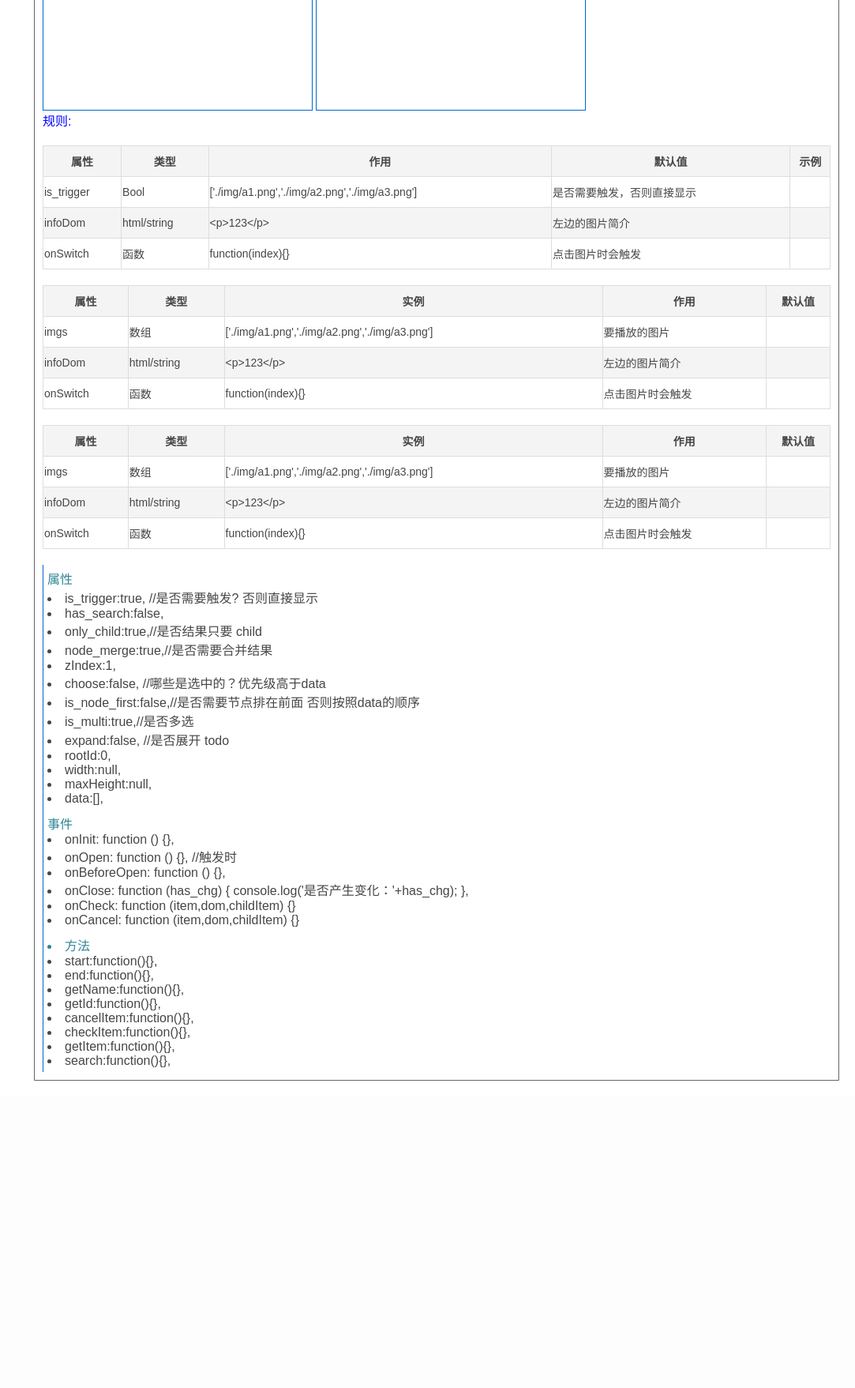
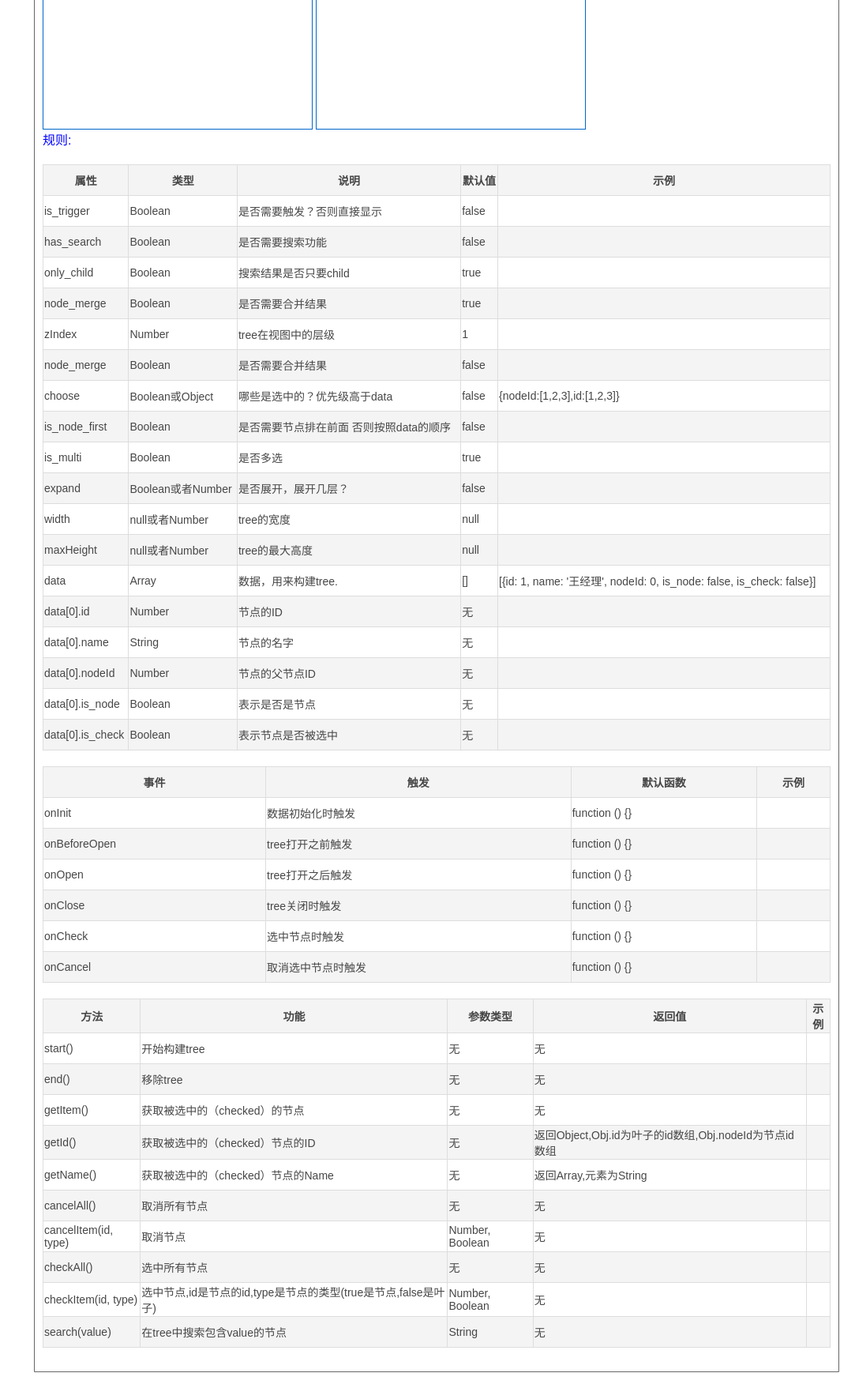
Before and after one commit to pumpinger/xstarp, a PHP site: page /tree.php in a window 1280 px wide. Shown: the part 2108-3865 px from the top of the page at 79% size, without its empty margins (197-1280 px from the left). Before the commit the page ends 3476 px from the top, so only its background shows below. Run offline with PHP 8.4, Linux system fonts and the light colour scheme.

Commit message:
tree.php-规则

```diff
--- a/src/js/tree.js
+++ b/src/js/tree.js
@@ -32,13 +32,13 @@
 
     var defOpt = {
         dom: '',  //jqueryDom
-        is_trigger: true,  //是否需要触发? 否则直接显示
+        is_trigger: false,  //是否需要触发? 否则直接显示
         has_search: false,
         only_child: true,//是否结果只要 child
         node_merge: true,//结果只显示最上层  比如   中国被选中  四川,成都则不会显示  否则 每个被勾选的节点都显示
         zIndex: 1,
         choose: false,  //哪些是选中的？优先级高于data  {nodeId:[1,2,3],id:[1,2,3]}
-        //node_first:false,//是否需要节点排在前面  否则按照data的顺序
+        // node_first:false,//是否需要节点排在前面  否则按照data的顺序
         is_multi: true,//是否多选
         expand: false, //是否展开，false、true、num  //todo expand
         width: null,
--- a/tree.php
+++ b/tree.php
@@ -18,18 +18,10 @@ include "layout_header.php";
         vertical-align: top;
     }
 
-    .x-tree-h3 {
-         color: #2e8596;
-     }
-
-    .api-wrap {
-        min-width: 300px;
-        padding: 5px;
-        border-left: 1px solid #06c;
-    }
-    .api-wrap li {
-        display: list-item;
-        list-style-type: disc;
+    .x-table-interval .data-detail {
+        display: inline-block;
+        width:100%;
+        max-width: 400px;
     }
 
 </style>
@@ -38,7 +30,6 @@ include "layout_header.php";
     <div class="x-panel-title">树型选择器</div>
     <div class="x-panel-content">
         <p class="x-color-blue">示例：</p>
-
         <pre><code class="language-html"><textarea>
             <div class="tree-wrap">
                 <p>方法一</p>
@@ -129,7 +120,7 @@ include "layout_header.php";
             <tr>
                 <th>属性</th>
                 <th>类型</th>
-                <th>作用</th>
+                <th>说明</th>
                 <th>默认值</th>
                 <th>示例</th>
             </tr>
@@ -137,144 +128,263 @@ include "layout_header.php";
             <tbody>
             <tr>
                 <td>is_trigger</td>
-                <td>Bool</td>
-                <td>['./img/a1.png','./img/a2.png','./img/a3.png']</td>
-                <td>是否需要触发，否则直接显示</td>
+                <td>Boolean</td>
+                <td>是否需要触发？否则直接显示</td>
+                <td>false</td>
                 <td></td>
             </tr>
             <tr>
-                <td>infoDom</td>
-                <td>html/string</td>
-                <td>&lt;p&gt;123&lt;/p&gt;</td>
-                <td>左边的图片简介</td>
+                <td>has_search</td>
+                <td>Boolean</td>
+                <td>是否需要搜索功能</td>
+                <td>false</td>
                 <td></td>
             </tr>
             <tr>
-                <td>onSwitch</td>
-                <td>函数</td>
-                <td>function(index){}</td>
-                <td>点击图片时会触发</td>
+                <td>only_child</td>
+                <td>Boolean</td>
+                <td>搜索结果是否只要child</td>
+                <td>true</td>
+                <td></td>
+            </tr>
+            <tr>
+                <td>node_merge</td>
+                <td>Boolean</td>
+                <td>是否需要合并结果</td>
+                <td>true</td>
+                <td></td>
+            </tr>
+            <tr>
+                <td>zIndex</td>
+                <td>Number</td>
+                <td>tree在视图中的层级</td>
+                <td>1</td>
+                <td></td>
+            </tr>
+            <tr>
+                <td>node_merge</td>
+                <td>Boolean</td>
+                <td>是否需要合并结果</td>
+                <td>false</td>
+                <td></td>
+            </tr>
+            <tr>
+                <td>choose</td>
+                <td>Boolean或Object</td>
+                <td>哪些是选中的？优先级高于data</td>
+                <td>false</td>
+                <td>{nodeId:[1,2,3],id:[1,2,3]}</td>
+            </tr>
+            <tr>
+                <td>is_node_first</td>
+                <td>Boolean</td>
+                <td>是否需要节点排在前面 否则按照data的顺序</td>
+                <td>false</td>
+                <td></td>
+            </tr>
+            <tr>
+                <td>is_multi</td>
+                <td>Boolean</td>
+                <td>是否多选</td>
+                <td>true</td>
+                <td></td>
+            </tr>
+            <tr>
+                <td>expand</td>
+                <td>Boolean或者Number</td>
+                <td>是否展开，展开几层？</td>
+                <td>false</td>
+                <td></td>
+            </tr>
+            <tr>
+                <td>width</td>
+                <td>null或者Number</td>
+                <td>tree的宽度</td>
+                <td>null</td>
+                <td></td>
+            </tr>
+            <tr>
+                <td>maxHeight</td>
+                <td>null或者Number</td>
+                <td>tree的最大高度</td>
+                <td>null</td>
+                <td></td>
+            </tr>
+            <tr>
+                <td>data</td>
+                <td>Array</td>
+                <td>数据，用来构建tree.</td>
+                <td>[]</td>
+                <td>[{id: 1, name: '王经理', nodeId: 0, is_node: false, is_check: false}]</td>
+            </tr>
+            <tr>
+                <td>data[0].id</td>
+                <td>Number</td>
+                <td>节点的ID</td>
+                <td>无</td>
+                <td></td>
+            </tr>
+            <tr>
+                <td>data[0].name</td>
+                <td>String</td>
+                <td>节点的名字</td>
+                <td>无</td>
+                <td></td>
+            </tr>
+            <tr>
+                <td>data[0].nodeId</td>
+                <td>Number</td>
+                <td>节点的父节点ID</td>
+                <td>无</td>
+                <td></td>
+            </tr>
+            <tr>
+                <td>data[0].is_node</td>
+                <td>Boolean</td>
+                <td>表示是否是节点</td>
+                <td>无</td>
+                <td></td>
+            </tr>
+            <tr>
+                <td>data[0].is_check</td>
+                <td>Boolean</td>
+                <td>表示节点是否被选中</td>
+                <td>无</td>
                 <td></td>
             </tr>
             </tbody>
-
-
         </table>
         <table class="x-table x-table-interval">
             <thead>
             <tr>
-                <th>属性</th>
-                <th>类型</th>
-                <th>实例</th>
-                <th>作用</th>
-                <th>默认值</th>
+                <th>事件</th>
+                <th>触发</th>
+                <th>默认函数</th>
+                <th>示例</th>
             </tr>
             </thead>
-
             <tbody>
             <tr>
-                <td>imgs</td>
-                <td>数组</td>
-                <td>['./img/a1.png','./img/a2.png','./img/a3.png']</td>
-                <td>要播放的图片</td>
+                <td>onInit</td>
+                <td>数据初始化时触发</td>
+                <td>function () {}</td>
                 <td></td>
             </tr>
             <tr>
-                <td>infoDom</td>
-                <td>html/string</td>
-                <td>&lt;p&gt;123&lt;/p&gt;</td>
-                <td>左边的图片简介</td>
+                <td>onBeforeOpen</td>
+                <td>tree打开之前触发</td>
+                <td>function () {}</td>
                 <td></td>
             </tr>
             <tr>
-                <td>onSwitch</td>
-                <td>函数</td>
-                <td>function(index){}</td>
-                <td>点击图片时会触发</td>
+                <td>onOpen</td>
+                <td>tree打开之后触发</td>
+                <td>function () {}</td>
+                <td></td>
+            </tr>
+            <tr>
+                <td>onClose</td>
+                <td>tree关闭时触发</td>
+                <td>function () {}</td>
+                <td></td>
+            </tr>
+            <tr>
+                <td>onCheck</td>
+                <td>选中节点时触发</td>
+                <td>function () {}</td>
+                <td></td>
+            </tr>
+            <tr>
+                <td>onCancel</td>
+                <td>取消选中节点时触发</td>
+                <td>function () {}</td>
                 <td></td>
             </tr>
             </tbody>
-
-
         </table>
         <table class="x-table x-table-interval">
             <thead>
             <tr>
-                <th>属性</th>
-                <th>类型</th>
-                <th>实例</th>
-                <th>作用</th>
-                <th>默认值</th>
+                <th>方法</th>
+                <th>功能</th>
+                <th>参数类型</th>
+                <th>返回值</th>
+                <th>示例</th>
             </tr>
             </thead>
-
             <tbody>
             <tr>
-                <td>imgs</td>
-                <td>数组</td>
-                <td>['./img/a1.png','./img/a2.png','./img/a3.png']</td>
-                <td>要播放的图片</td>
+                <td>start()</td>
+                <td>开始构建tree</td>
+                <td>无</td>
+                <td>无</td>
                 <td></td>
             </tr>
             <tr>
-                <td>infoDom</td>
-                <td>html/string</td>
-                <td>&lt;p&gt;123&lt;/p&gt;</td>
-                <td>左边的图片简介</td>
+                <td>end()</td>
+                <td>移除tree</td>
+                <td>无</td>
+                <td>无</td>
                 <td></td>
             </tr>
             <tr>
-                <td>onSwitch</td>
-                <td>函数</td>
-                <td>function(index){}</td>
-                <td>点击图片时会触发</td>
+                <td>getItem()</td>
+                <td>获取被选中的（checked）的节点</td>
+                <td>无</td>
+                <td>无</td>
+                <td></td>
+            </tr>
+            <tr>
+                <td>getId()</td>
+                <td>获取被选中的（checked）节点的ID</td>
+                <td>无</td>
+                <td>返回Object,Obj.id为叶子的id数组,Obj.nodeId为节点id数组</td>
+                <td></td>
+            </tr>
+            <tr>
+                <td>getName()</td>
+                <td>获取被选中的（checked）节点的Name</td>
+                <td>无</td>
+                <td>返回Array,元素为String</td>
+                <td></td>
+            </tr>
+            <tr>
+                <td>cancelAll()</td>
+                <td>取消所有节点</td>
+                <td>无</td>
+                <td>无</td>
+                <td></td>
+            </tr>
+            <tr>
+                <td>cancelItem(id, type)</td>
+                <td>取消节点</td>
+                <td>Number, Boolean</td>
+                <td>无</td>
+                <td></td>
+            </tr>
+            <tr>
+                <td>checkAll()</td>
+                <td>选中所有节点</td>
+                <td>无</td>
+                <td>无</td>
+                <td></td>
+            </tr>
+            <tr>
+                <td>checkItem(id, type)</td>
+                <td>选中节点,id是节点的id,type是节点的类型(true是节点,false是叶子)</td>
+                <td>Number, Boolean</td>
+                <td>无</td>
+                <td></td>
+            </tr>
+            <tr>
+                <td>search(value)</td>
+                <td>在tree中搜索包含value的节点</td>
+                <td>String</td>
+                <td>无</td>
                 <td></td>
             </tr>
             </tbody>
-
-
         </table>
-
-        <div class="api-wrap">
-            <p class="x-tree-h3">属性</p>
-            <li>is_trigger:true, //是否需要触发? 否则直接显示</li>
-            <li>has_search:false,</li>
-            <li>only_child:true,//是否结果只要 child</li>
-            <li>node_merge:true,//是否需要合并结果</li>
-            <li>zIndex:1,</li>
-            <li>choose:false, //哪些是选中的？优先级高于data</li>
-            <li>is_node_first:false,//是否需要节点排在前面 否则按照data的顺序</li>
-            <li>is_multi:true,//是否多选</li>
-            <li>expand:false, //是否展开 todo</li>
-            <li>rootId:0,</li>
-            <li>width:null,</li>
-            <li>maxHeight:null,</li>
-            <li>data:[],</li>
-        </div>
-
-        <div class="api-wrap">
-            <p class="x-tree-h3">事件</p>
-            <li>onInit: function () {},</li>
-            <li>onOpen: function () {}, //触发时</li>
-            <li>onBeforeOpen: function () {},</li>
-            <li>onClose: function (has_chg) {
-                console.log('是否产生变化：'+has_chg);
-                },</li>
-            <li>onCheck: function (item,dom,childItem) {}</li>
-            <li>onCancel: function (item,dom,childItem) {}</li>
-        </div>
-
-        <div class="api-wrap">
-            <li class="x-tree-h3">方法</li>
-            <li>start:function(){},</li>
-            <li>end:function(){},</li>
-            <li>getName:function(){},</li>
-            <li>getId:function(){},</li>
-            <li>cancelItem:function(){},</li>
-            <li>checkItem:function(){},</li>
-            <li>getItem:function(){},</li>
-            <li>search:function(){},</li>
-        </div>
     </div>
 </div>
 
```
Lines whose indentation alone changed are shown as unchanged.
